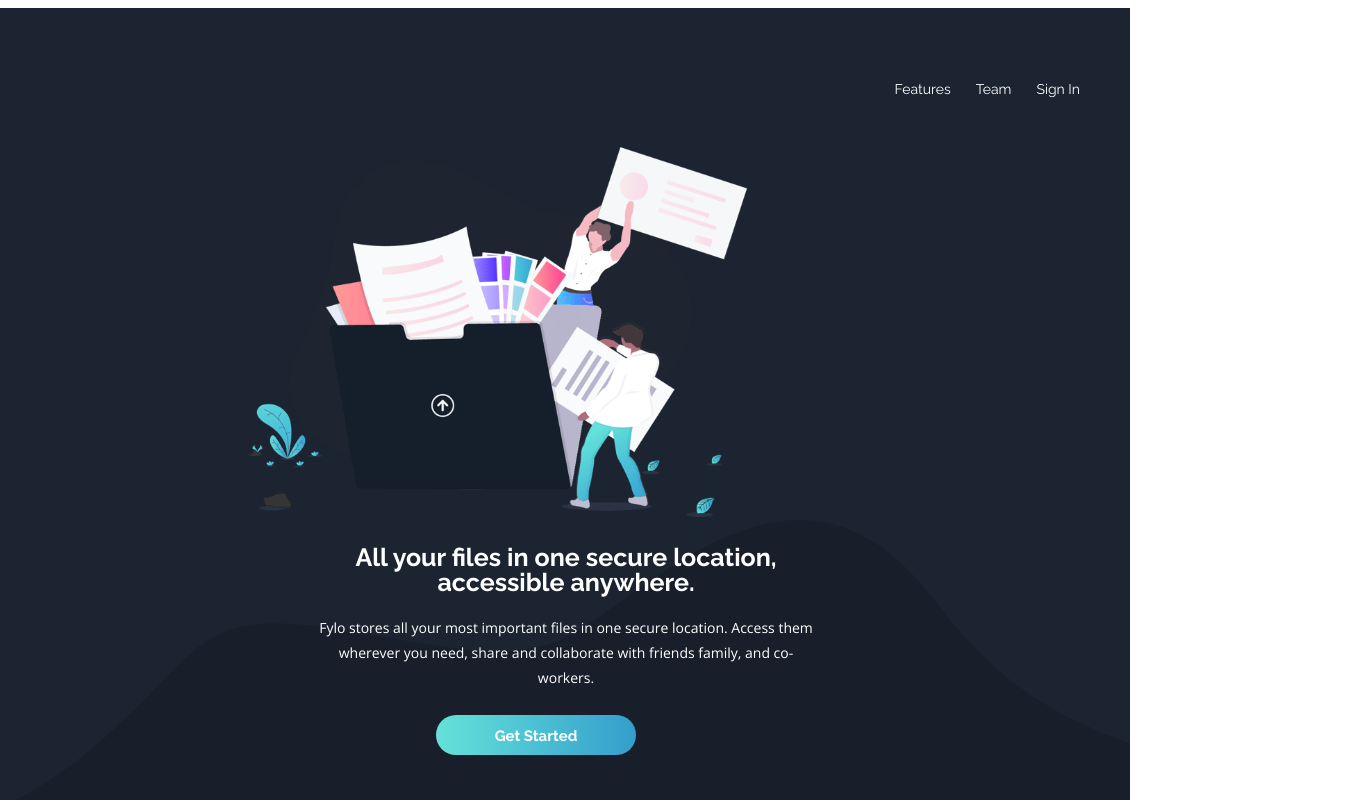
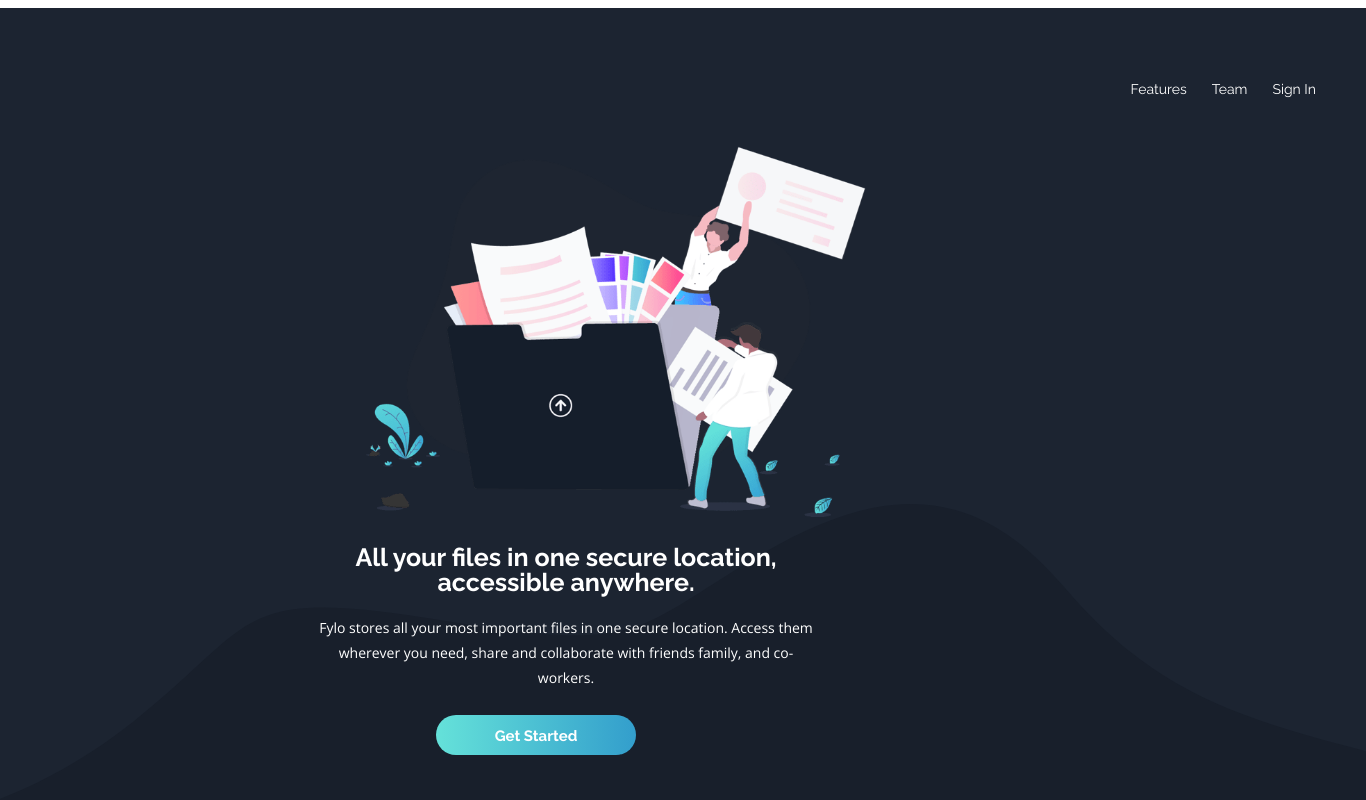
Before and after one commit to muakone/Frontend-challenge, a plain HTML site: page index.html in a window 1280 px wide. Shown: the top 800 px of the page, 1366 px wide, since content can reach past the window. Drawn offline with nearby package versions, Linux system fonts and the light colour scheme.

Commit message:
changed the size

```diff
--- a/style.css
+++ b/style.css
@@ -1,11 +1,10 @@
 .contentwrapper {
     background-color: hsl(217, 28%, 15%);
-    width: 100%;
-    margin: 0px;
+    width: 1500px;
     color: hsl(0, 0%, 100%);
     background-image: url(./images/bg-curvy-desktop.svg);
-    background-position: 0px 32em;
-    background-size: 84em 350px;
+    background-position: 0px 31em;
+    background-size: 94em 350px;
     background-repeat: no-repeat;
     line-height: 25px;
     padding-top: 20px;
```
